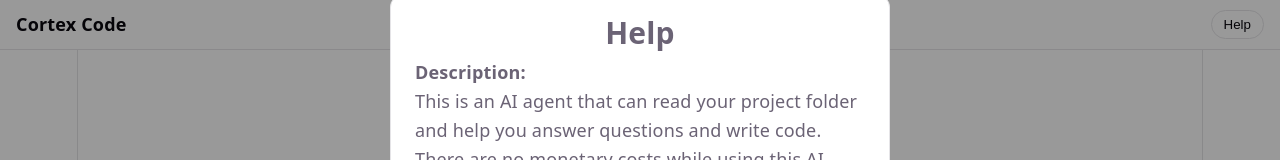
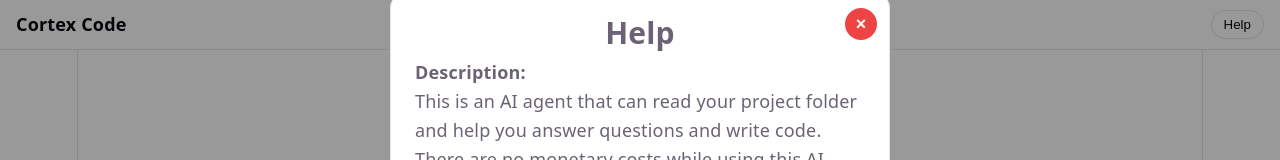
Before and after one commit to BrendanMWong/Cortex-Code, a React app in the folder frontend/: page / in a window 1280 px wide. Both pictures are taken after a click on the button "Help". Shown: the top 160 px of the page. Built offline with nearby package versions, Linux system fonts and the light colour scheme; the HTML template or start-up script is replaced by a standard one.

Commit message:
finish help button

```diff
--- a/frontend/src/App.css
+++ b/frontend/src/App.css
@@ -417,3 +417,37 @@
   font-size: 18px;
   cursor: pointer;
 }
+
+.modalCloseBtn {
+  position: absolute;
+  top: 12px;
+  right: 12px;
+
+  width: 32px;
+  height: 32px;
+
+  border-radius: 50%;
+  border: none;
+
+  background: #ef4444;
+  color: white;
+
+  font-size: 18px;
+  font-weight: bold;
+
+  cursor: pointer;
+
+  display: flex;
+  align-items: center;
+  justify-content: center;
+
+  transition: background 0.15s ease;
+}
+
+.modalCloseBtn:hover {
+  background: #dc2626;
+}
+
+.modalWithClose {
+  position: relative;
+}
--- a/frontend/src/App.jsx
+++ b/frontend/src/App.jsx
@@ -161,7 +161,15 @@
       {/* HELP MODAL */}
       {showHelp && (
         <div className="helpOverlay" onClick={() => setShowHelp(false)}>
-          <div className="helpModal" onClick={(e) => e.stopPropagation()}>
+          <div className="helpModal modalWithClose" onClick={(e) => e.stopPropagation()}>
+
+            {/* Red close button */}
+            <button
+              className="modalCloseBtn"
+              onClick={() => setShowHelp(false)}
+            >
+              ×
+            </button>
 
             {/* Centered title */}
             <div className="helpHeader" style={{ justifyContent: "center" }}>
```
